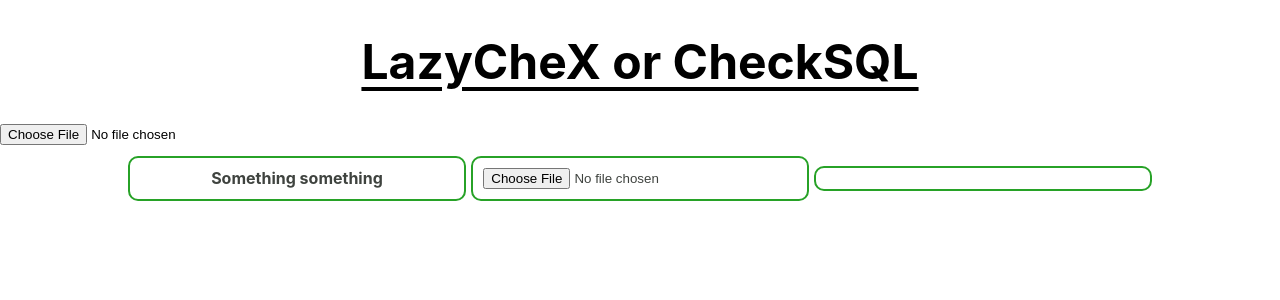
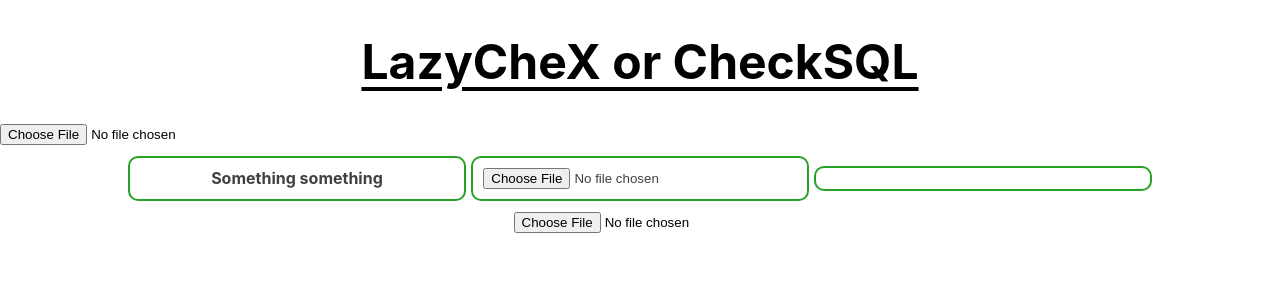
Before and after one commit to AshnahKhalidKhan/CheckSQL, a React (Create React App) app in the folder lazychex/: page / in a window 1280 px wide. Shown: the top 300 px of the page. Built offline with nearby package versions, Linux system fonts and the light colour scheme.

Commit message:
Two FileInputs

```diff
--- a/lazychex/src/App.js
+++ b/lazychex/src/App.js
@@ -19,6 +19,7 @@ function App() {
         <FileInput onFChange={handleFileSelect} />
         <QueryBox fileContent={fileContent} />
         <div style = {{width: '100%', textAlign: 'center', margin: 'auto'}}>
+          <FileInput onFChange={handleFileSelect} />
 
         {/* <label for = 'AnswerFileInput'></label>
         <input id = 'AnswerFileInput' type = 'file' placeholder = 'Answer file goes here' style = {{textAlign: 'center', margin: 'auto'}}></input>
```
